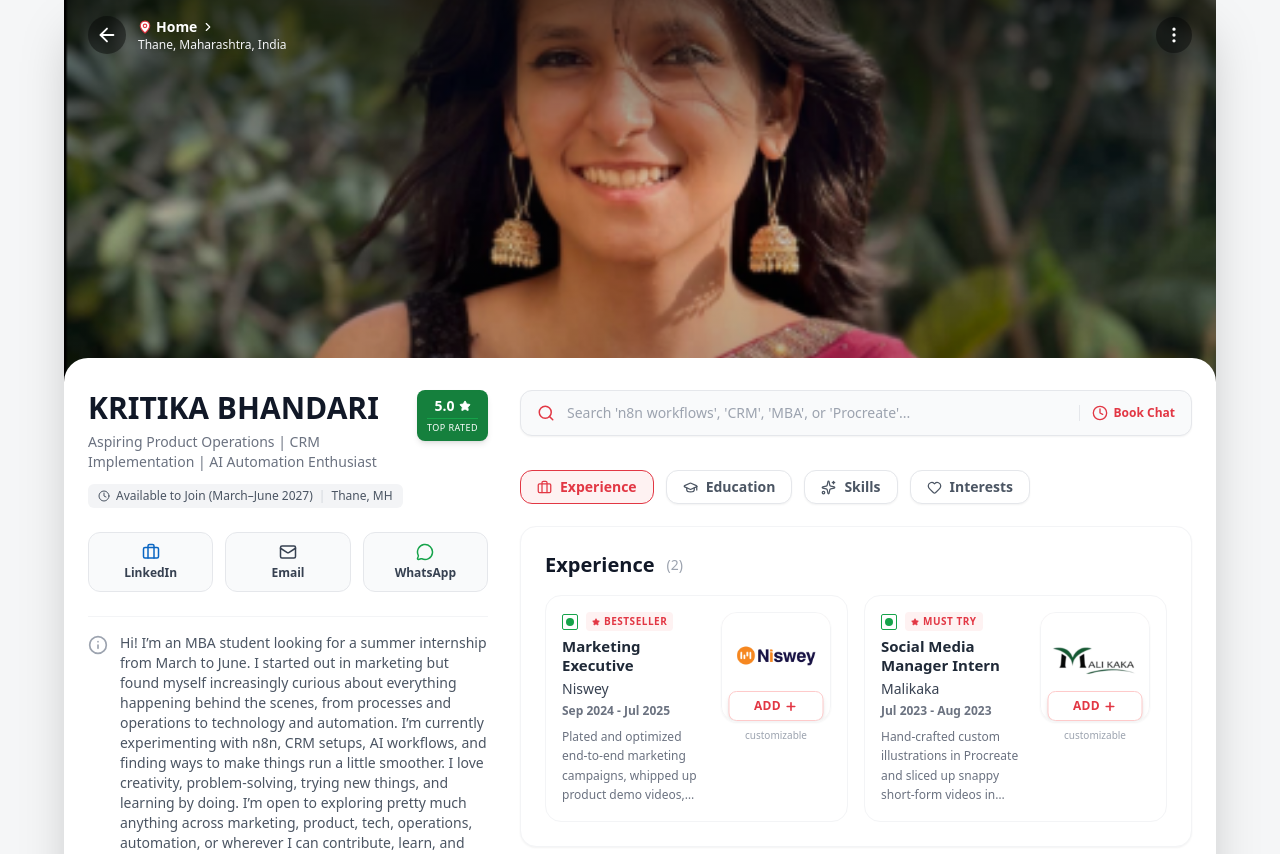
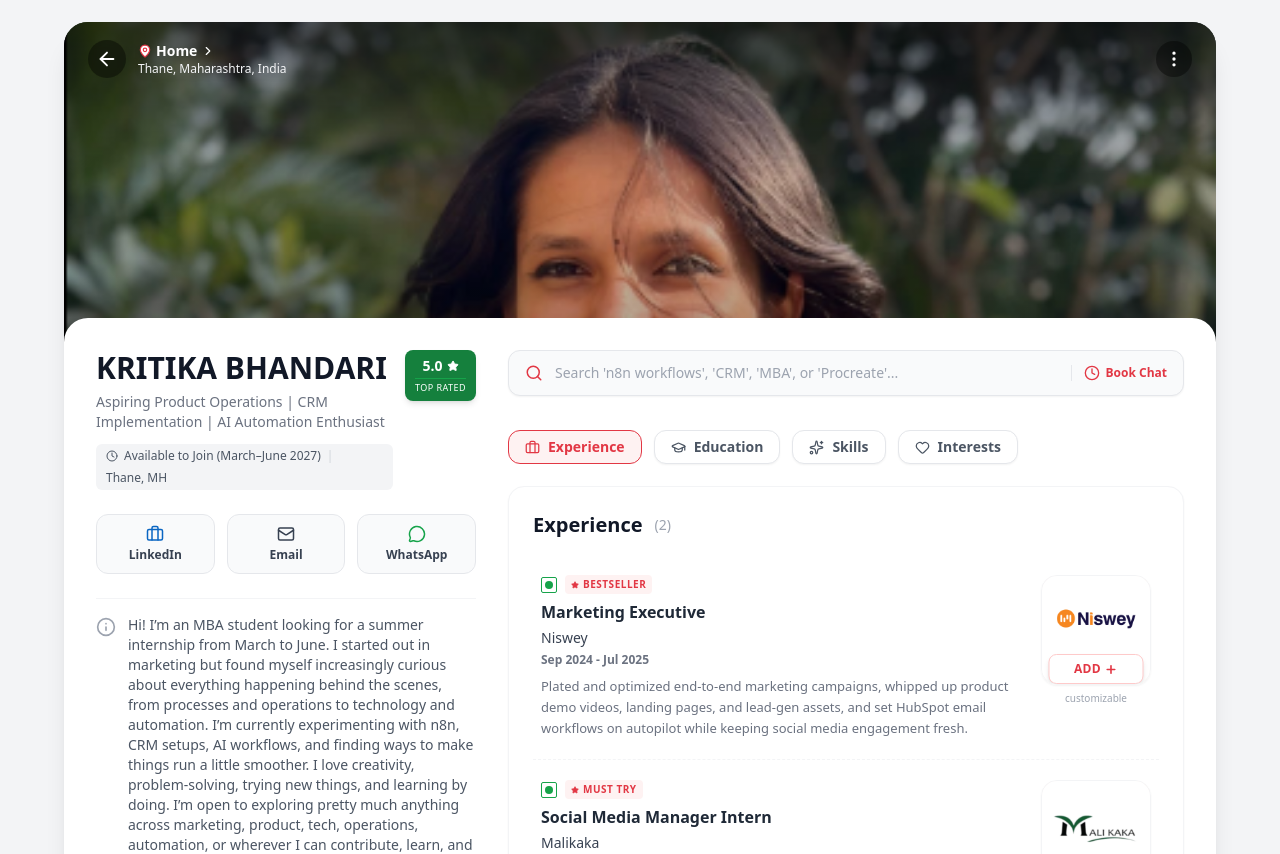
Before and after one commit to kritikabhandarii/Kritika-Bhandari-Resume, a React (Create React App) app: page / in a window 1280 px wide. Shown: the top 854 px of the page. Built offline with nearby package versions, Linux system fonts and the light colour scheme.

Commit message:
Update App.jsx

```diff
--- a/src/App.jsx
+++ b/src/App.jsx
@@ -258,6 +258,18 @@ export default function ZomatoResume() {
     return () => window.removeEventListener("scroll", handleScroll);
   }, []);
 
+  // Lock background scroll when modals are open
+  useEffect(() => {
+    if (isCartOpen || showBackPopup) {
+      document.body.style.overflow = "hidden";
+    } else {
+      document.body.style.overflow = "";
+    }
+    return () => {
+      document.body.style.overflow = "";
+    };
+  }, [isCartOpen, showBackPopup]);
+
   const toggleCartItem = (item) => {
     setCartItems((prev) => {
       const exists = prev.some((i) => i.id === item.id);
@@ -313,7 +325,7 @@ export default function ZomatoResume() {
   const scrollToSection = (id) => {
     const element = document.getElementById(id);
     if (element) {
-      const offset = 140;
+      const offset = window.innerWidth >= 1024 ? 95 : 140;
       const bodyRect = document.body.getBoundingClientRect().top;
       const elementRect = element.getBoundingClientRect().top;
       const elementPosition = elementRect - bodyRect;
@@ -330,9 +342,9 @@ export default function ZomatoResume() {
   const trimmedQuery = searchQuery.trim().toLowerCase();
 
   return (
-    <div className="min-h-screen bg-gray-100/80 font-sans text-gray-800 selection:bg-red-100 selection:text-red-900 pb-24">
+    <div className="min-h-dvh bg-gray-100 font-sans text-gray-800 selection:bg-red-100 selection:text-red-900 pb-24 lg:py-6 lg:px-6">
       {/* Responsive Container: Mobile -> Tablet -> Desktop */}
-      <div className="w-full max-w-md md:max-w-3xl lg:max-w-6xl mx-auto bg-white min-h-screen shadow-2xl relative overflow-x-clip">
+      <div className="w-full max-w-md md:max-w-3xl lg:max-w-6xl mx-auto bg-white min-h-dvh lg:min-h-0 lg:rounded-3xl shadow-xl relative overflow-x-clip">
         {/* Sticky Top Navbar */}
         <div
           className={`sticky top-0 z-50 transition-all duration-300 ${
@@ -446,29 +458,29 @@ export default function ZomatoResume() {
           )}
         </div>
 
-        {/* Hero Banner */}
+        {/* Hero Banner (Adjusted focal point so face stays centered on wide screens) */}
         <div
-          className={`relative w-full -mt-16 bg-gray-900 transition-all duration-300 ${
-            trimmedQuery ? "h-28" : "h-64 md:h-80 lg:h-96"
+          className={`relative w-full -mt-16 bg-gray-900 transition-all duration-300 lg:rounded-t-3xl overflow-hidden ${
+            trimmedQuery ? "h-28" : "h-64 md:h-72 lg:h-80"
           }`}
         >
           <img
             src="/images/kritika.png"
             alt="Kritika Bhandari"
-            className="w-full h-full object-cover object-center"
+            className="w-full h-full object-cover object-[center_22%]"
           />
           <div className="absolute inset-0 bg-gradient-to-b from-black/60 via-black/15 to-black/30" />
         </div>
 
         {/* Main Content Area: Single column on mobile/tablet, 2-column split on desktop (lg:) */}
-        <div className="relative z-10 -mt-6 bg-white rounded-t-3xl lg:flex lg:items-start lg:gap-8 lg:px-6 lg:pt-8">
+        <div className="relative z-10 -mt-6 bg-white rounded-t-3xl lg:flex lg:items-start lg:gap-8 lg:px-8 lg:pt-8">
           {/* LEFT COLUMN (Profile Info & Bio - Sticky on Desktop) */}
           <div
-            className={`px-4 sm:px-6 lg:px-0 pt-6 lg:pt-0 lg:w-[360px] xl:w-[400px] lg:shrink-0 lg:sticky lg:top-28 ${
+            className={`px-4 sm:px-6 lg:px-0 pt-6 lg:pt-0 lg:w-[340px] xl:w-[380px] lg:shrink-0 lg:sticky lg:top-24 ${
               trimmedQuery ? "pb-3" : "pb-6"
             }`}
           >
-            {/* Search Input (Visible on Mobile/Tablet here; shown on Right Column on Desktop) */}
+            {/* Mobile/Tablet Search Input */}
             <div className={`lg:hidden ${trimmedQuery ? "mb-1" : "mb-5"}`}>
               <div className="bg-gray-50 border border-gray-200 rounded-xl px-3.5 py-2.5 flex items-center gap-2.5 focus-within:border-[#E23744] focus-within:bg-white transition-colors">
                 <Search size={18} className="text-[#E23744] shrink-0" />
@@ -477,12 +489,12 @@ export default function ZomatoResume() {
                   value={searchQuery}
                   onChange={(e) => setSearchQuery(e.target.value)}
                   placeholder="Search 'n8n workflows' or 'CRM'..."
-                  className="w-full min-w-0 bg-transparent outline-none text-sm text-gray-800 placeholder:text-gray-400"
+                  className="w-full min-w-0 bg-transparent outline-none text-base sm:text-sm text-gray-800 placeholder:text-gray-400"
                 />
                 {searchQuery ? (
                   <button
                     onClick={() => setSearchQuery("")}
-                    className="text-gray-400 hover:text-gray-600 p-0.5 shrink-0"
+                    className="text-gray-400 hover:text-gray-600 p-1 shrink-0"
                   >
                     <X size={16} />
                   </button>
@@ -500,7 +512,6 @@ export default function ZomatoResume() {
               </div>
             </div>
 
-            {(!trimmedQuery || true) && (
             <div className={trimmedQuery ? "hidden lg:block" : "block"}>
               <div className="flex justify-between items-start gap-3">
                 <div className="min-w-0">
@@ -575,23 +586,22 @@ export default function ZomatoResume() {
                   March to June. I started out in marketing but found myself
                   increasingly curious about everything happening behind the
                   scenes, from processes and operations to technology and
-                    automation. I’m currently experimenting with n8n, CRM
-                    setups, AI workflows, and finding ways to make things run a
-                    little smoother. I love creativity, problem-solving, trying
-                    new things, and learning by doing. I’m open to exploring
-                    pretty much anything across marketing, product, tech,
-                    operations, automation, or wherever I can contribute, learn,
-                    and get my hands dirty. Always up for interesting ideas and
-                    building cool things! (P.S. Pizza By The Bay is my go-to
-                    restaurant recommendation. No debate.)
+                  automation. I’m currently experimenting with n8n, CRM setups,
+                  AI workflows, and finding ways to make things run a little
+                  smoother. I love creativity, problem-solving, trying new
+                  things, and learning by doing. I’m open to exploring pretty
+                  much anything across marketing, product, tech, operations,
+                  automation, or wherever I can contribute, learn, and get my
+                  hands dirty. Always up for interesting ideas and building cool
+                  things! (P.S. Pizza By The Bay is my go-to restaurant
+                  recommendation. No debate.)
                 </p>
               </div>
             </div>
-            )}
           </div>
 
-          {/* RIGHT COLUMN (Search Bar on Desktop, Category Pills & Menu Grid) */}
-          <div className="flex-1 min-w-0 bg-gray-100/50 lg:bg-transparent pt-2 lg:pt-0 pb-32">
+          {/* RIGHT COLUMN (Search Bar on Desktop, Category Pills & Menu List) */}
+          <div className="flex-1 min-w-0 bg-gray-100/50 lg:bg-transparent pt-2 lg:pt-0 pb-28 lg:pb-12">
             {/* Desktop Search Bar */}
             <div className="hidden lg:block mb-5">
               <div className="bg-gray-50 border border-gray-200 rounded-xl px-4 py-3 flex items-center gap-3 focus-within:border-[#E23744] focus-within:bg-white transition-colors shadow-sm">
@@ -606,7 +616,7 @@ export default function ZomatoResume() {
                 {searchQuery ? (
                   <button
                     onClick={() => setSearchQuery("")}
-                    className="text-gray-400 hover:text-gray-600 p-0.5"
+                    className="text-gray-400 hover:text-gray-600 p-1"
                   >
                     <X size={16} />
                   </button>
@@ -675,17 +685,17 @@ export default function ZomatoResume() {
                     </span>
                   </h2>
 
-                  {/* 1 column on Mobile, 2 columns on Tablet/Desktop */}
-                  <div className="grid grid-cols-1 md:grid-cols-2 md:gap-4">
+                  {/* 1 col on Mobile & Desktop Sidebar Layout, 2 cols on Tablet (md only) */}
+                  <div className="grid grid-cols-1 md:grid-cols-2 lg:grid-cols-1 md:gap-4 lg:gap-0">
                     {filteredItems.map((item, index) => {
                       const isAdded = cartItems.some((i) => i.id === item.id);
                       return (
                         <div
                           key={item.id}
-                          className={`py-5 md:p-4 flex gap-3 sm:gap-4 md:border md:border-gray-100 md:rounded-2xl md:hover:shadow-md md:transition-shadow bg-white ${
+                          className={`py-5 md:p-4 lg:px-2 lg:py-5 flex gap-3 sm:gap-4 md:border md:border-gray-100 md:rounded-2xl lg:border-x-0 lg:border-t-0 lg:rounded-none lg:hover:bg-gray-50/70 transition-colors bg-white ${
                             index !== filteredItems.length - 1
-                              ? "border-b border-dashed border-gray-200 md:border-solid"
-                              : ""
+                              ? "border-b border-dashed border-gray-200 md:border-solid lg:border-dashed"
+                              : "lg:border-b-0"
                           }`}
                         >
                           <div className="flex-1 min-w-0">
@@ -698,7 +708,7 @@ export default function ZomatoResume() {
                                 </span>
                               )}
                             </div>
-                            <h3 className="font-bold text-gray-800 text-[15px] leading-tight mb-1">
+                            <h3 className="font-bold text-gray-800 text-[15px] lg:text-base leading-tight mb-1">
                               {item.title}
                             </h3>
                             <div className="text-xs sm:text-sm font-medium text-gray-700 mb-1">
@@ -712,7 +722,7 @@ export default function ZomatoResume() {
                             )}
 
                             {item.desc && (
-                              <p className="text-xs text-gray-500 leading-relaxed line-clamp-3 md:line-clamp-4">
+                              <p className="text-xs sm:text-[13px] text-gray-500 leading-relaxed line-clamp-3 lg:line-clamp-none">
                                 {item.desc}
                               </p>
                             )}
@@ -729,7 +739,7 @@ export default function ZomatoResume() {
                             )}
                           </div>
 
-                          {/* Item Thumbnail & Add Button (Responsive width for small phones) */}
+                          {/* Item Thumbnail & Add Button */}
                           <div className="w-24 sm:w-[110px] shrink-0 flex flex-col items-center">
                             <div className="w-24 h-24 sm:w-[110px] sm:h-[110px] rounded-2xl bg-gradient-to-br from-red-50 to-orange-50 border border-gray-100 flex items-center justify-center shadow-sm relative overflow-hidden">
                               {item.logo ? (
@@ -832,7 +842,7 @@ export default function ZomatoResume() {
 
         {/* Sticky Floating Cart Bar */}
         {cartItems.length > 0 && !isCartOpen && (
-          <div className="fixed bottom-4 left-1/2 -translate-x-1/2 w-[calc(100%-1.5rem)] sm:w-[calc(100%-2rem)] max-w-[calc(28rem-2rem)] md:max-w-xl z-40">
+          <div className="fixed bottom-4 left-1/2 -translate-x-1/2 w-[calc(100%-1.5rem)] sm:w-[calc(100%-2rem)] max-w-[calc(28rem-2rem)] md:max-w-xl z-40 pb-[env(safe-area-inset-bottom)]">
             <button
               onClick={() => setIsCartOpen(true)}
               className="w-full bg-[#E23744] hover:bg-[#d32f3c] rounded-xl shadow-2xl p-3.5 flex items-center justify-between text-white active:scale-[0.99] transition-all text-left"
@@ -857,7 +867,7 @@ export default function ZomatoResume() {
         {/* Cart Drawer (Bottom Sheet on Mobile, Centered Modal on Tablet/Desktop) */}
         {isCartOpen && (
           <div className="fixed inset-0 z-50 flex items-end md:items-center justify-center bg-black/60 backdrop-blur-[1px] md:p-4">
-            <div className="w-full max-w-md md:max-w-lg bg-gray-50 rounded-t-3xl md:rounded-3xl shadow-2xl max-h-[85vh] flex flex-col overflow-hidden">
+            <div className="w-full max-w-md md:max-w-lg bg-gray-50 rounded-t-3xl md:rounded-3xl shadow-2xl max-h-[85dvh] flex flex-col overflow-hidden">
               <div className="bg-white px-5 py-4 border-b border-gray-100 flex items-center justify-between">
                 <div>
                   <h3 className="font-black text-gray-900 text-base flex items-center gap-2">
@@ -982,7 +992,7 @@ export default function ZomatoResume() {
                 </div>
               </div>
 
-              <div className="bg-white p-4 border-t border-gray-200 flex flex-col sm:flex-row gap-2.5">
+              <div className="bg-white p-4 pb-[calc(1rem+env(safe-area-inset-bottom))] border-t border-gray-200 flex flex-col sm:flex-row gap-2.5">
                 <button
                   onClick={handleWhatsAppCheckout}
                   className="flex-1 bg-[#25D366] hover:bg-[#1ebe5d] text-white font-bold text-xs py-3 rounded-xl shadow-sm flex items-center justify-center gap-1.5 active:scale-95 transition-transform"
```
Lines whose indentation alone changed are shown as unchanged.
